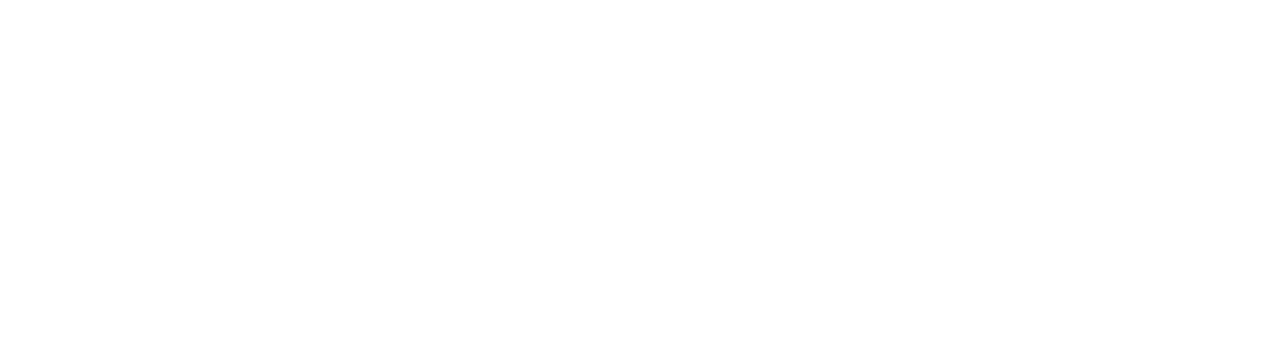
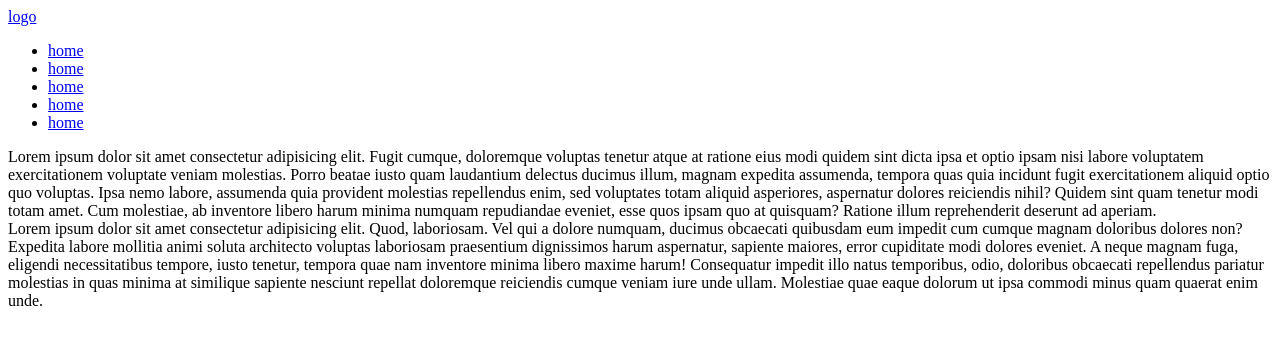
Before and after one commit to miraziz03/shop, a plain HTML site: page index.html in a window 1280 px wide. Drawn offline with Linux system fonts and the light colour scheme.

Commit message:
html added text

```diff
--- a/index.html
+++ b/index.html
@@ -8,6 +8,36 @@
     <link rel="stylesheet" href="css/main.css">
 </head>
 <body>
+    <header>
+        <div class="nav">
+            <div class="container">
+            <a href="#">
+
+                logo
+
+            </a>
+
+            <ul>
+                <li><a href="#">home</a></li>
+                <li><a href="#">home</a></li>
+                <li><a href="#">home</a></li>
+                <li><a href="#">home</a></li>
+                <li><a href="#">home</a></li>
+            </ul>
+
+        </div>
+
+    </div>
+</header>
+
+<main>
+    <section>
+        <div class="container">
+            <div class="box">Lorem ipsum dolor sit amet consectetur adipisicing elit. Fugit cumque, doloremque voluptas tenetur atque at ratione eius modi quidem sint dicta ipsa et optio ipsam nisi labore voluptatem exercitationem voluptate veniam molestias. Porro beatae iusto quam laudantium delectus ducimus illum, magnam expedita assumenda, tempora quas quia incidunt fugit exercitationem aliquid optio quo voluptas. Ipsa nemo labore, assumenda quia provident molestias repellendus enim, sed voluptates totam aliquid asperiores, aspernatur dolores reiciendis nihil? Quidem sint quam tenetur modi totam amet. Cum molestiae, ab inventore libero harum minima numquam repudiandae eveniet, esse quos ipsam quo at quisquam? Ratione illum reprehenderit deserunt ad aperiam.</div>
+        </div>
+        <div class="box">Lorem ipsum dolor sit amet consectetur adipisicing elit. Quod, laboriosam. Vel qui a dolore numquam, ducimus obcaecati quibusdam eum impedit cum cumque magnam doloribus dolores non? Expedita labore mollitia animi soluta architecto voluptas laboriosam praesentium dignissimos harum aspernatur, sapiente maiores, error cupiditate modi dolores eveniet. A neque magnam fuga, eligendi necessitatibus tempore, iusto tenetur, tempora quae nam inventore minima libero maxime harum! Consequatur impedit illo natus temporibus, odio, doloribus obcaecati repellendus pariatur molestias in quas minima at similique sapiente nesciunt repellat doloremque reiciendis cumque veniam iure unde ullam. Molestiae quae eaque dolorum ut ipsa commodi minus quam quaerat enim unde.</div>
+    </section>
+</main>
 
 </body>
 </html>
```
